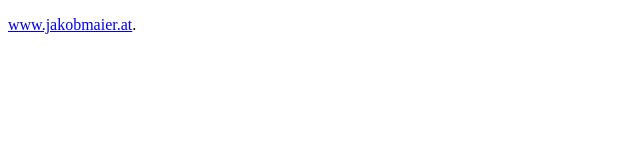
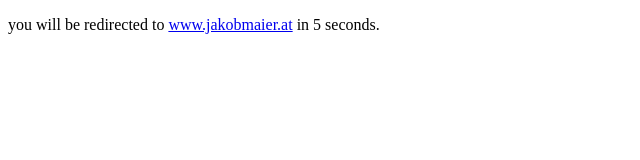
Before and after one commit to gue-ni/gue-ni.github.io, a plain HTML site: page index.html in a window 1280 px wide. Shown: the whole page, without its empty margins (0-640 px from the left). Drawn offline with Linux system fonts and the light colour scheme.

Commit message:
Update index.html

```diff
--- a/index.html
+++ b/index.html
@@ -4,6 +4,6 @@
     <meta http-equiv="refresh" content="5; url='https://www.jakobmaier.at'" />
   </head>
   <body>
-    <p><a href="https://www.jakobmaier.at">www.jakobmaier.at</a>.</p>
+    <p>you will be redirected to <a href="https://www.jakobmaier.at">www.jakobmaier.at</a> in 5 seconds.</p>
   </body>
 </html>
```
